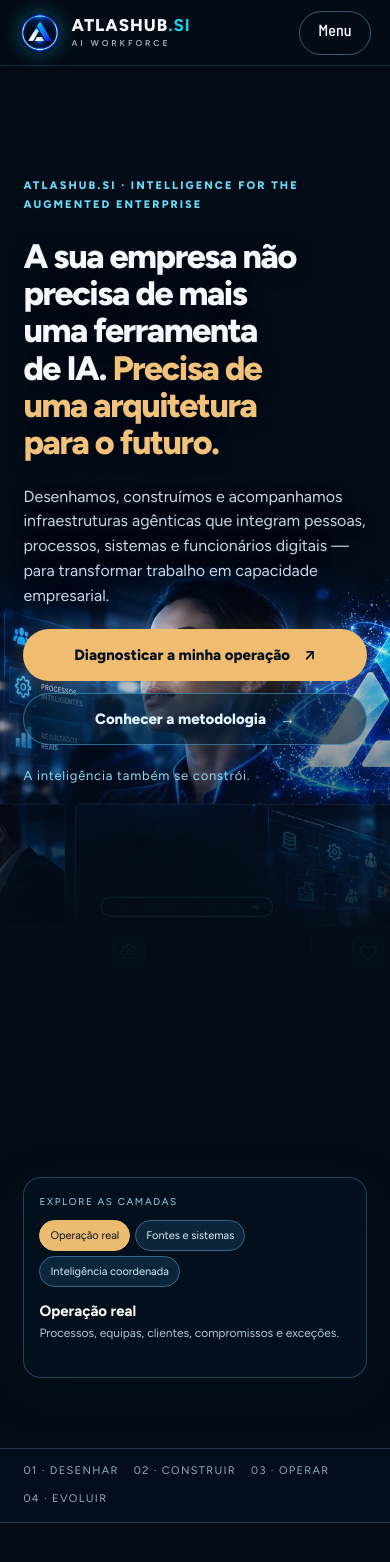
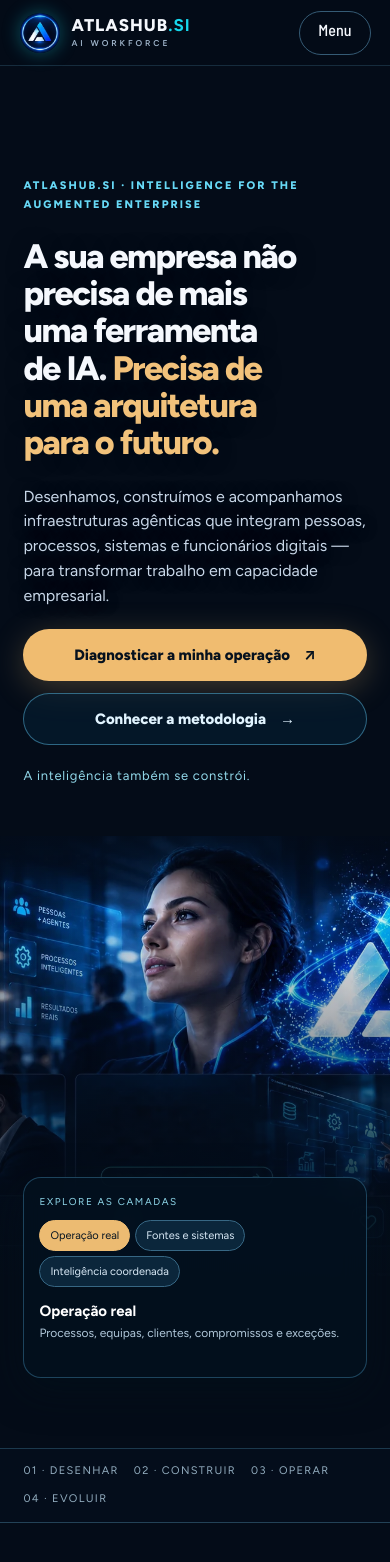
Before and after one commit to atlashub-digital/AtlasHub.Si, a Next.js app: page / in a window 390 px wide. Shown: the top 1562 px of the page. Built offline with nearby package versions, Linux system fonts and the light colour scheme.

Commit message:
fix(mobile): keep original illustration below readable headline and primary CTAs

```diff
--- a/app/architecture-v2.css
+++ b/app/architecture-v2.css
@@ -118,9 +118,9 @@
   .arch-hero-restored .arch-lead{font-size:16px;line-height:1.55}
   .arch-hero-restored .arch-actions{margin-top:20px}
   .arch-hero-restored .arch-signature{margin:20px 0 0}
-  .arch-original-art{top:500px;height:440px}
+  .arch-original-art{top:770px;height:440px}
   .arch-original-plate{top:0;left:-430px;min-width:1000px;width:1000px;transform:none}
-  .arch-original-shade{background:linear-gradient(180deg,#040c18 0px,#040c18 480px,#040c1808 570px,#040c18c9 805px,#040c18 920px)}
+  .arch-original-shade{background:linear-gradient(180deg,#040c18 0px,#040c18 730px,#040c1808 845px,#040c18b5 1090px,#040c18 1220px)}
   .arch-hero-restored .arch-visual{margin-top:390px;min-height:0;width:100%}
   .arch-hero-restored .arch-visual-caption{position:relative;max-width:none;width:100%;bottom:auto}
   .arch-hero-restored .arch-bottom{padding-top:15px;padding-bottom:17px}
```
